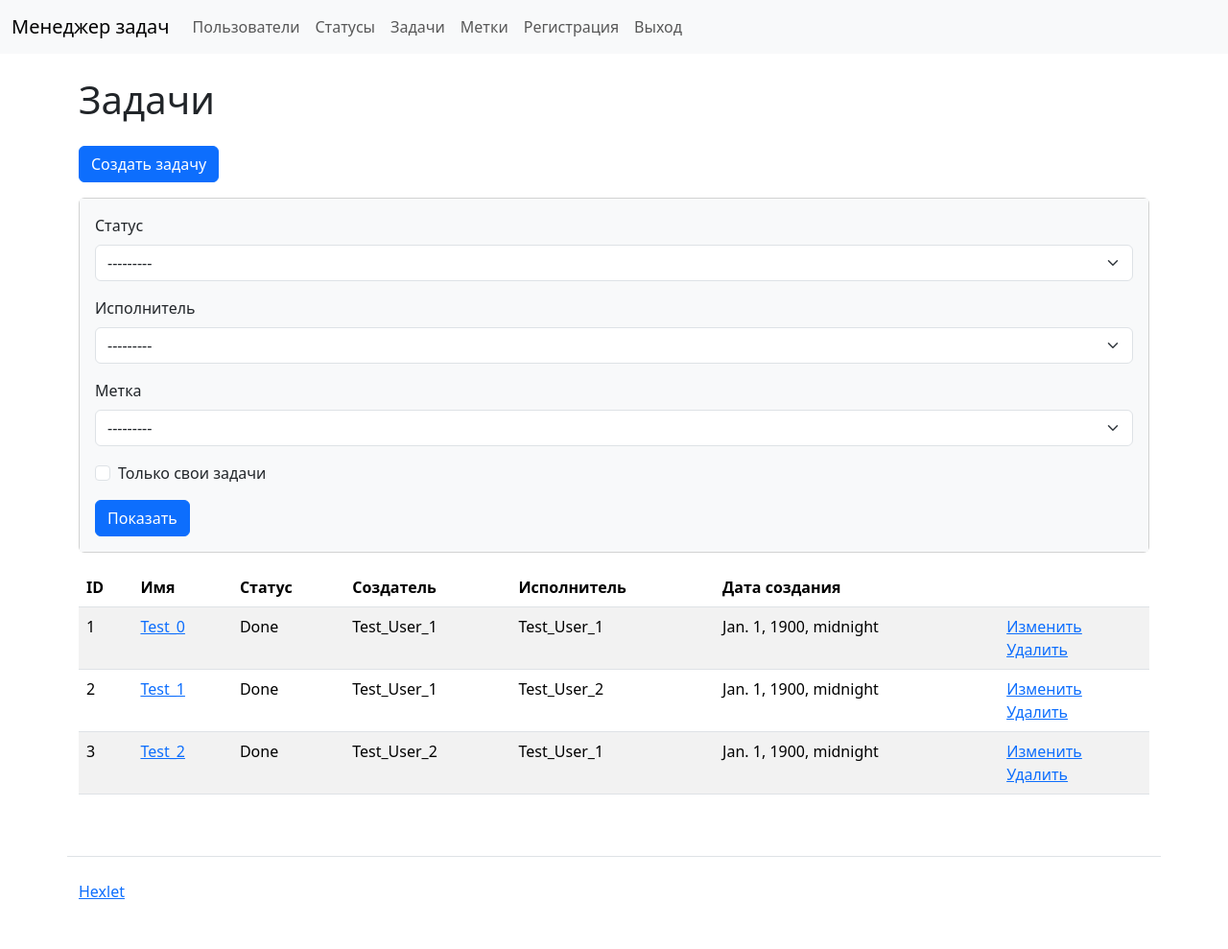
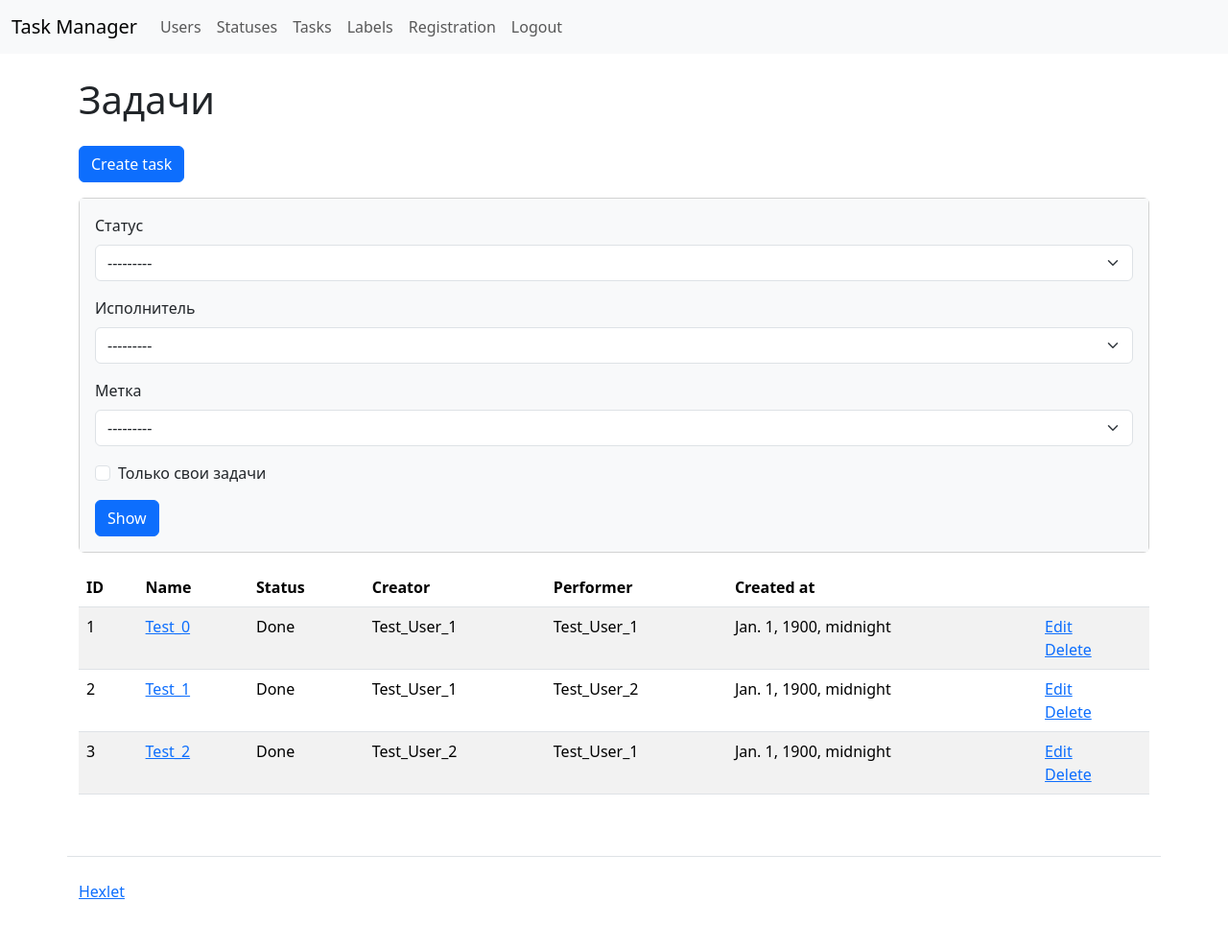
Before and after one commit to rasskazovilya/python-project-52, a Django app: page /tasks/ in a window 1280 px wide. Shown: the whole page at 96% size. Run offline with Django 3.2, Linux system fonts and the light colour scheme; a user stored in the database is signed in; data comes from the database, SQL or seed files in the repository; parts of the project's set-up code (start-up, migrations or seed data) failed here and were passed over; some libraries are stand-ins or nearby versions.

Commit message:
major translation change in html files

```diff
--- a/templates/base.html
+++ b/templates/base.html
@@ -7,7 +7,7 @@
 <head>
   <meta http-equiv="Content-Type" content="text/html; charset=UTF-8">
   <meta name="viewport" content="width=device-width, initial-scale=1, shrink-to-fit=no">
-  <title>{% translate "Менеджер задач Hexlet" %}</title>
+  <title>{% translate "Task Manager" %} Hexlet</title>
   {% bootstrap_css %}
   {% bootstrap_javascript %}
 </head>
@@ -15,39 +15,39 @@
         {% block navbar %}
         <nav class="navbar navbar-expand-lg navbar-light bg-light">
           <div class="container-fluid">
-            <a class="navbar-brand" href="/">{% translate "Менеджер задач" %}</a>
+            <a class="navbar-brand" href="/">{% translate "Task Manager" %}</a>
             <button class="navbar-toggler" data-toggle="collapse" data-target="#navbarToggleExternalContent">
               <span class="navbar-toggler-icon"></span>
             </button>
             <div class="collapse navbar-collapse" id="navbarToggleExternalContent">
               <ul class="navbar-nav mr-auto">
                 <li class="nav-item">
-                  <a class="nav-link" href="{% url 'user_list' %}">{% translate "Пользователи" %}</a>
+                  <a class="nav-link" href="{% url 'user_list' %}">{% translate "Users" %}</a>
                 </li>
                 {% if user.is_authenticated %}
                 <li class="nav-item">
-                  <a class="nav-link" href="{% url 'status_list' %}">{% translate "Статусы" %}</a>
+                  <a class="nav-link" href="{% url 'status_list' %}">{% translate "Statuses" %}</a>
                 </li>
                 <li class="nav-item">
-                  <a class="nav-link" href="{% url 'task_list' %}">{% translate "Задачи" %}</a>
+                  <a class="nav-link" href="{% url 'task_list' %}">{% translate "Tasks" %}</a>
                 </li>
                 <li class="nav-item">
-                  <a class="nav-link" href="{% url 'label_list' %}">{% translate "Метки" %}</a>
+                  <a class="nav-link" href="{% url 'label_list' %}">{% translate "Labels" %}</a>
                 </li>
                 {% endif %}
               </ul>
               <ul class="navbar-nav">
                 {% if not user.is_authenticated %}
                 <li class="nav-item">
-                  <a class="nav-link" href="{% url 'login' %}">{% translate "Вход" %}</a>
+                  <a class="nav-link" href="{% url 'login' %}">{% translate "Login" %}</a>
                 </li>
                 {% endif %}
                 <li class="nav-item">
-                  <a class="nav-link" href="{% url 'signup' %}">{% translate "Регистрация" %}</a>
+                  <a class="nav-link" href="{% url 'signup' %}">{% translate "Registration" %}</a>
                 </li>
                 {% if user.is_authenticated %}
                 <li class="nav-item">
-                  <a class="nav-link" href="{% url 'logout' %}">{% translate "Выход" %}</a>
+                  <a class="nav-link" href="{% url 'logout' %}">{% translate "Logout" %}</a>
                 </li>
                 {% endif %}
               </ul>
--- a/templates/index.html
+++ b/templates/index.html
@@ -5,10 +5,10 @@
 <h1 class="my-4"></h1>
 <div class="card">
   <div class="card-body p-5 bg-light">
-    <div class="display-4">{% translate "Привет от Хекслета!" %}</div>
-    <p class="lead">{% translate "Практические курсы по программированию" %}</p>
+    <div class="display-4">{% translate "Hello from Hexlet!" %}</div>
+    <p class="lead">{% translate "Practical programming courses" %}</p>
     <hr>
-    <a class="btn btn-primary btn-lg" href="https://ru.hexlet.io/">{% translate "Узнать больше" %}</a>
+    <a class="btn btn-primary btn-lg" href="https://ru.hexlet.io/">{% translate "Learn more" %}</a>
   </div>
 </div>
 {% endblock %}
--- a/templates/login.html
+++ b/templates/login.html
@@ -3,7 +3,7 @@
 {% load i18n %}
 
 {% block content %}
-<h1 class="my-4">Вход</h1>
+<h1 class="my-4">{% translate "Login" %}</h1>
 
 <form method="post">
     {% csrf_token %}
--- a/templates/tasks/task_list.html
+++ b/templates/tasks/task_list.html
@@ -5,14 +5,14 @@
 {% block content %}
 <div>
     <h1 class="my-4">{{ title }}</h1>
-    <a class="btn btn-primary mb-3" href="{% url 'create_task'%}">{% translate "Создать задачу" %}</a>
+    <a class="btn btn-primary mb-3" href="{% url 'create_task'%}">{% translate "Create task" %}</a>
 
     {% block filter %}
     <div class="card mb-3">
         <div class="card-body bg-light">
             <form class="form-inline center" method="get">
                 {% bootstrap_form filter.form %}
-                <input class="btn btn-primary" type="submit" value="{% translate 'Показать' %}">
+                <input class="btn btn-primary" type="submit" value="{% translate 'Show' %}">
             </form>
         </div>
     </div>
@@ -22,11 +22,11 @@
         <thead>
            <tr>
             <th>ID</th>
-            <th>{% translate "Имя" %}</th>
-            <th>{% translate "Статус" %}</th>
-            <th>{% translate "Создатель" %}</th>
-            <th>{% translate "Исполнитель" %}</th>
-            <th>{% translate "Дата создания" %}</th>
+            <th>{% translate "Name" %}</th>
+            <th>{% translate "Status" %}</th>
+            <th>{% translate "Creator" %}</th>
+            <th>{% translate "Performer" %}</th>
+            <th>{% translate "Created at" %}</th>
             <th></th>
            </tr>
         </thead>
@@ -52,9 +52,9 @@
                         {{ task.created_at }}
                     </td>
                     <td>
-                        <a href="{% url 'edit_task' task.id %}">{% translate "Изменить" %}</a>
+                        <a href="{% url 'edit_task' task.id %}">{% translate "Edit" %}</a>
                         <br>
-                        <a href="{% url 'del_task' task.id %}">{% translate "Удалить" %}</a>
+                        <a href="{% url 'del_task' task.id %}">{% translate "Delete" %}</a>
                     </td>
                 </tr>
             {% endfor %}
```
Also changed, not shown: templates/labels/label_list.html (+4 -4 lines), templates/statuses/status_list.html (+5 -5 lines), templates/tasks/task_detail.html (+7 -7 lines), templates/users/user_list.html (+5 -5 lines).
